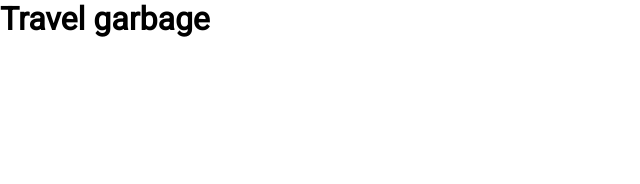
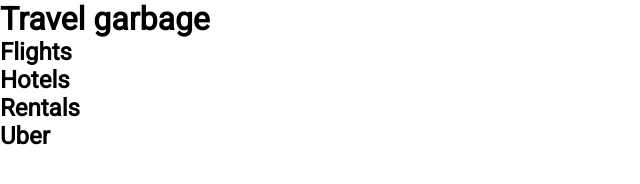
Before and after one commit to pwebb426/travel, a plain HTML site: page index.html in a window 1280 px wide. Shown: the whole page, without its empty margins (0-640 px from the left). Drawn offline with Linux system fonts and the light colour scheme.

Commit message:
Added headings

```diff
--- a/index.html
+++ b/index.html
@@ -19,5 +19,9 @@
   </head>
   <body>
     <h1>Travel garbage</h1>
+    <h2>Flights</h2>
+    <h2>Hotels</h2>
+    <h2>Rentals</h2>
+    <h2>Uber</h2>
   </body>
 </html>
```
